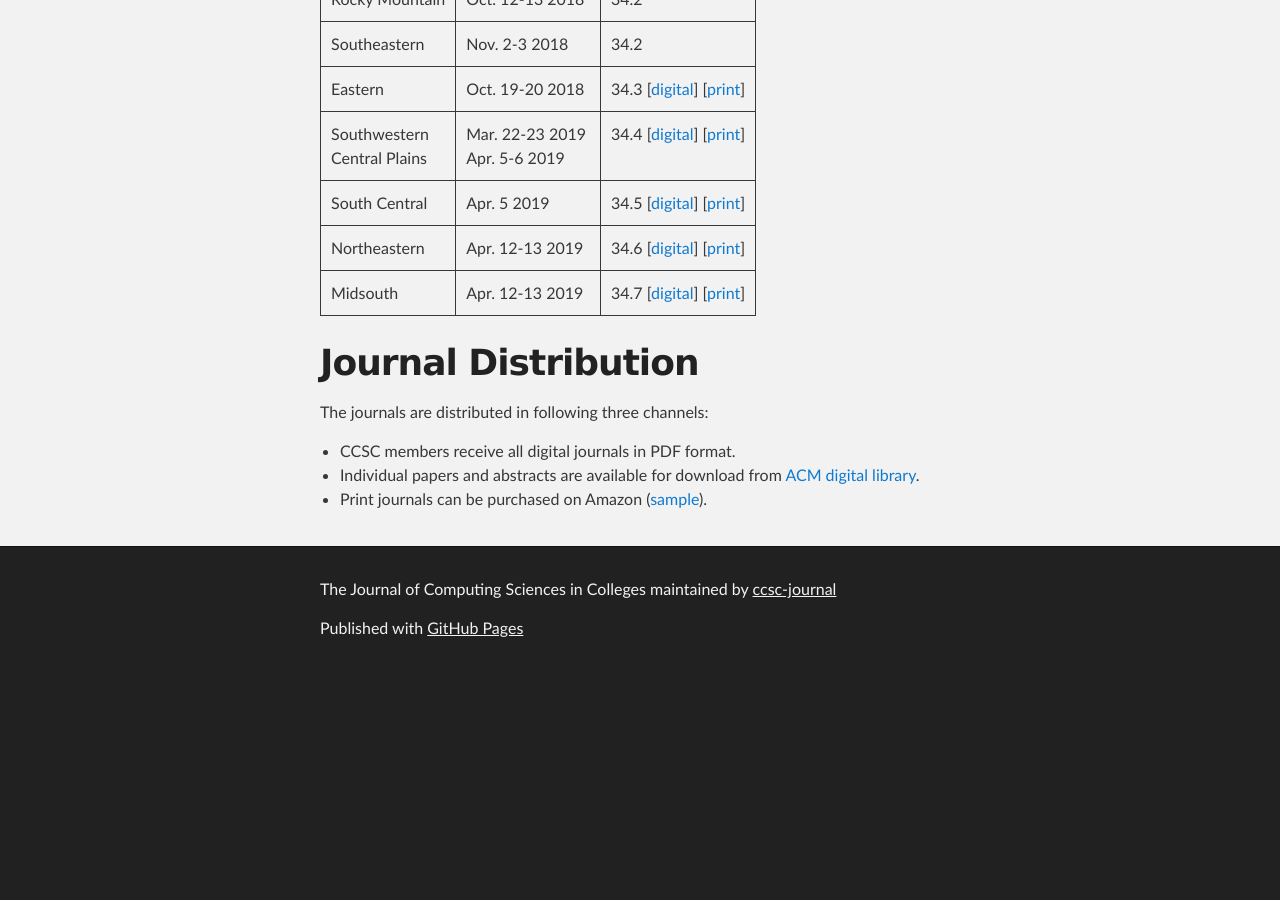
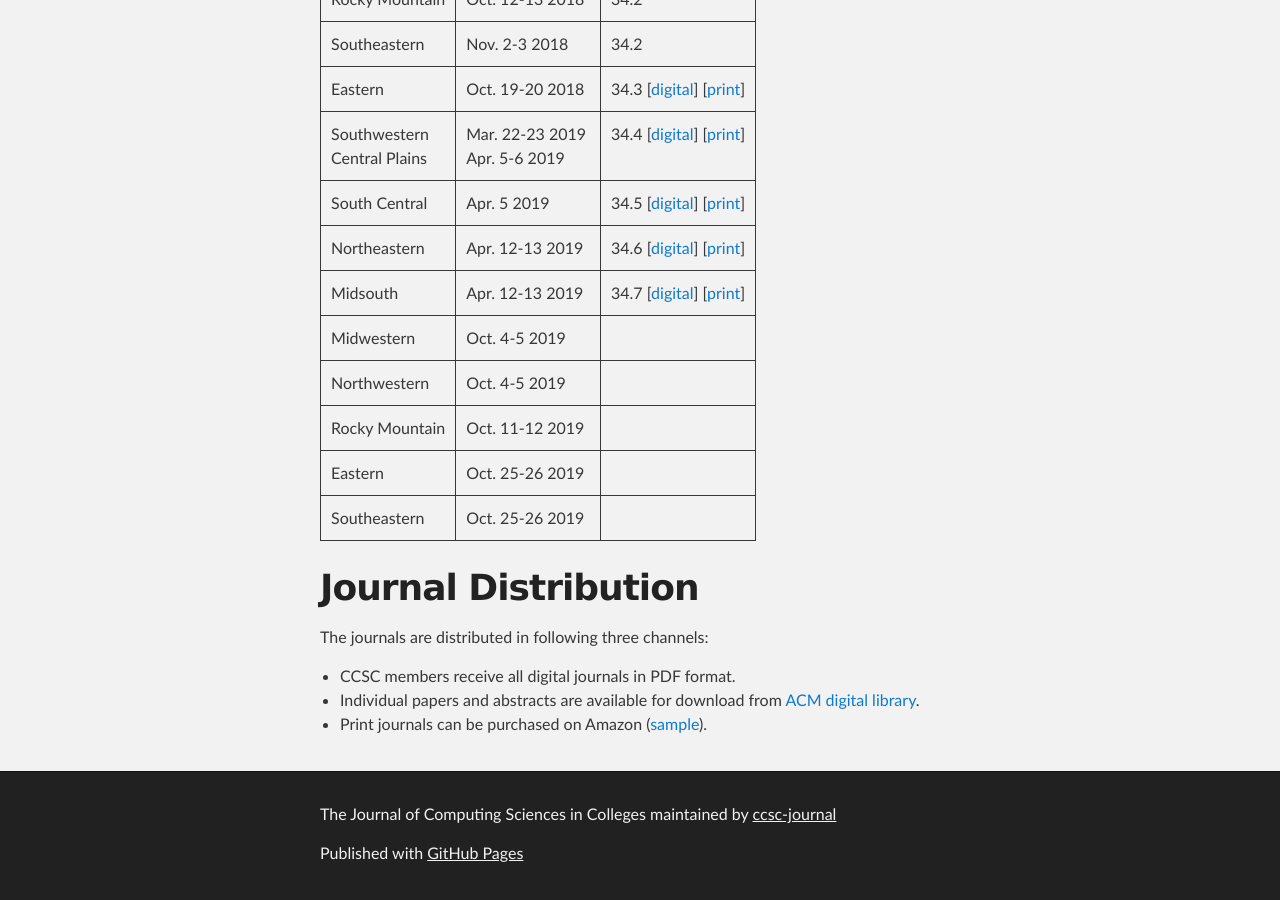
Before and after one commit to ccsc-journal/ccsc-editor, a Jekyll site: the page built from docs/index.md, in a window 1280 px wide and 900 px high, scrolled down 862 px. Built offline with Jekyll 4.4.1, drawn with Linux system fonts in a browser that asks for light colours; our own code applies the rules of GitHub Pages for plain Markdown files; before the commit the page ends 1537 px from its top, so only the background shows below that.

Commit message:
add fall conferences

```diff
--- a/docs/index.md
+++ b/docs/index.md
@@ -26,6 +26,11 @@ Sciences in Colleges" according to the following schedule.
 | South Central | Apr. 5 2019 | 34.5 [[digital](http://www.ccsc.org/publications/journals/SC2019.pdf)] [[print](https://www.amazon.com/dp/1797971174)] |
 | Northeastern | Apr. 12-13 2019 | 34.6 [[digital](http://www.ccsc.org/publications/journals/NE2019.pdf)] [[print](https://www.amazon.com/dp/1092514686)] |
 | Midsouth | Apr. 12-13 2019 | 34.7 [[digital](http://www.ccsc.org/publications/journals/MS2019.pdf)] [[print](https://www.amazon.com/dp/109260281X)] |
+| Midwestern | Oct. 4-5 2019 | |
+| Northwestern | Oct. 4-5 2019 | |
+| Rocky Mountain | Oct. 11-12 2019 | |
+| Eastern | Oct. 25-26 2019 | |
+| Southeastern | Oct. 25-26 2019 | |
 
 # Journal Distribution
 
```
